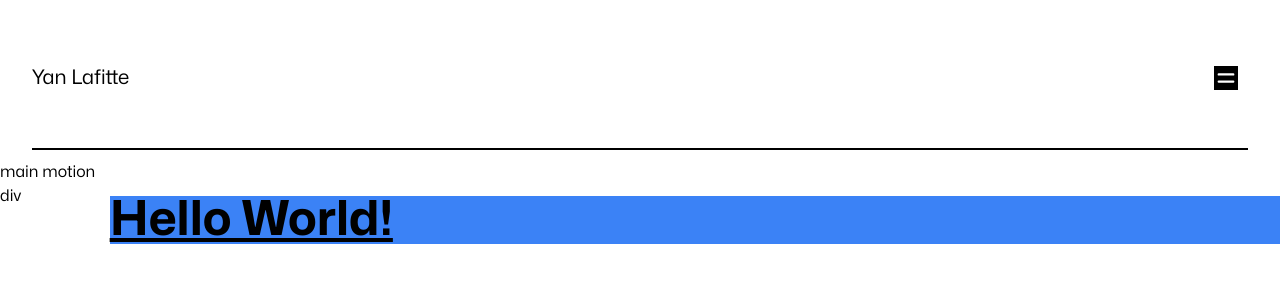
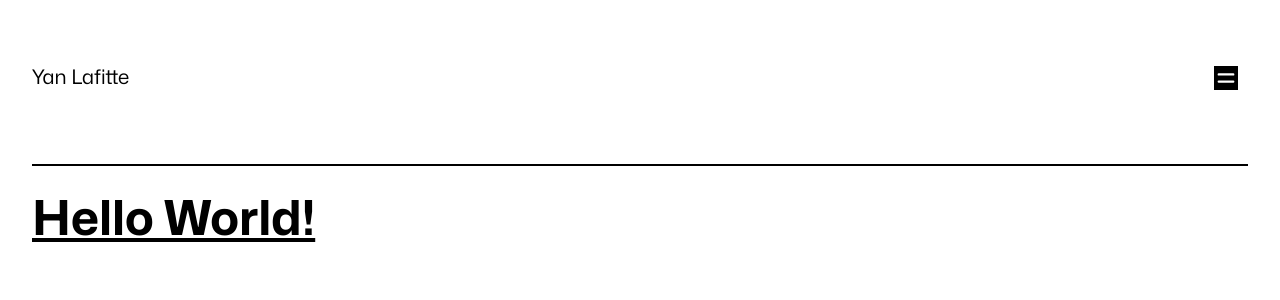
Before and after one commit to YanLAFITTE/pfyl, a Next.js app: page / in a window 1280 px wide. Shown: the top 300 px of the page. Built offline with nearby package versions, Linux system fonts and the light colour scheme.

Commit message:
header css start

```diff
--- /dev/null
+++ b/app/components/Fadein.tsx
@@ -0,0 +1,54 @@
+'use client';
+import React, { HTMLProps, createContext, useContext } from 'react';
+import { MotionProps, motion, useReducedMotion } from 'framer-motion';
+
+type FadeInProps = HTMLProps<HTMLDivElement>  & MotionProps ;
+
+type FadeInStaggerProps = {
+   faster?: boolean;
+} & MotionProps;
+
+const FadeInStaggerContext = createContext(false);
+
+const viewport = { once: true, margin: '0px 0px -200px' };
+
+const FadeIn: React.FC<FadeInProps> = (props) => {
+   const shouldReduceMotion = useReducedMotion();
+   const isInStaggerGroup = useContext(FadeInStaggerContext);
+   return (
+      <motion.div
+         variants={{
+            hidden: { opacity: 0, y: shouldReduceMotion ? 0 : 24 },
+            visible: { opacity: 1, y: 0 },
+         }}
+         transition={{ duration: 0.5 }}
+         {...(isInStaggerGroup
+            ? {}
+            : { initial: 'hidden', whileInView: 'visible', viewport })}
+         {...props}
+         ref={null}
+      />
+   );
+};
+
+export const FadeInStagger: React.FC<FadeInStaggerProps> = ({
+   faster = false,
+   children,
+   ...props
+}) => {
+   return (
+      <FadeInStaggerContext.Provider value={true}>
+         <motion.div
+            initial='hidden'
+            viewport={viewport}
+            whileInView="visible"
+
+            transition={{ staggerChildren: faster ? 0.12 : 0.2 }}
+            {...props}
+         >
+            {children}
+         </motion.div>
+      </FadeInStaggerContext.Provider>
+   );
+};
+export default FadeIn;
--- a/app/components/RootLayout.tsx
+++ b/app/components/RootLayout.tsx
@@ -8,6 +8,7 @@ import { IoMdClose } from 'react-icons/io';
 import { clsx } from 'clsx';
 import Container from './Container';
 import Logo from './Logo';
+import FadeIn, { FadeInStagger } from './Fadein';
 
 interface HeaderProps {
    panelId: string;
@@ -98,7 +99,7 @@ const RootLayoutInner: React.FC<RootLayoutInnerProps> = ({ children }) => {
                   }}
                />
                <Container>
-                  <div className='h-[2px] bg-black w-full mt-12' />
+                  <div className='h-[2px] bg-black w-full mt-16' />
                </Container>
             </div>
          </header>
@@ -128,24 +129,38 @@ const RootLayoutInner: React.FC<RootLayoutInnerProps> = ({ children }) => {
                </div>
             </motion.div>
             <Container>
-               <ul className='lg:flex flex-col gap-4 '>
-                  <li className='border-t border-white py-6 '>
-                     <div className='text-large'>Work</div>
-                  </li>
-                  <li className='border-t border-white py-6 '>
-                     <div className='text-large'>About</div>
-                  </li>
-                  <li className='border-t border-white py-6 '>
-                     <div className='text-large'>Contact</div>
-                  </li>
-               </ul>
+               <FadeInStagger>
+                  <ul className='lg:flex flex-col  '>
+                     <li className='border-t border-stone-200 py-6 group  font-bold'>
+                        <FadeIn>
+                           <div className='text-large group-hover:tracking-[30px] lg:group-hover:tracking-[50px]  duration-300 ease-in-out uppercase  '>
+                              Work
+                           </div>
+                        </FadeIn>
+                     </li>
+                     <li className='border-t border-stone-200 py-6 group  font-bold'>
+                        <FadeIn>
+                           <div className='text-large  group-hover:tracking-[30px] lg:group-hover:tracking-[50px]  duration-300 ease-in-out uppercase  '>
+                              About
+                           </div>
+                        </FadeIn>
+                     </li>
+                     <li className='border-t border-stone-200 py-6 group   font-bold'>
+                        <FadeIn>
+                           <div className='text-large group-hover:tracking-[30px] lg:group-hover:tracking-[50px]   duration-300 ease-in-out uppercase  '>
+                              Contact
+                           </div>
+                        </FadeIn>
+                     </li>
+                  </ul>
+               </FadeInStagger>
             </Container>
          </motion.div>
          <motion.div
             layout
             className='relative flex flex-auto overflow-hidden  pt-40 bg-white text-black'
          >
-            <div>main motion div</div>
+
             <motion.div
                layout
                className='relative isolate flex w-full flex-col pt-9 '
--- a/app/page.tsx
+++ b/app/page.tsx
@@ -1,9 +1,10 @@
 import Image from 'next/image';
+import Container from './components/Container'
 
 export default function Home() {
    return (
-      <div className=' bg-blue-500'>
+      <Container >
          <div className='text-5xl underline font-bold'>Hello World!</div>
-      </div>
+      </Container>
    );
 }
```
